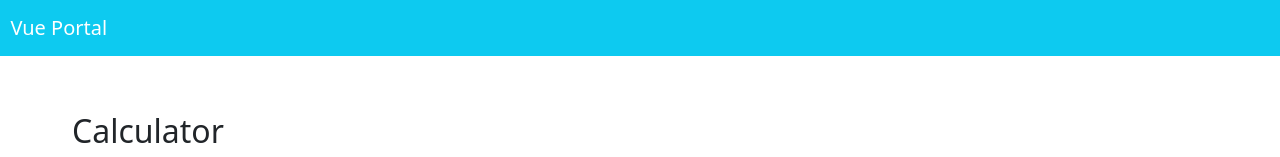
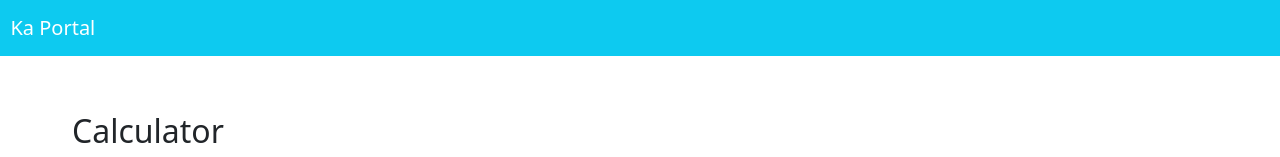
Before and after one commit to kahoau/vue-portal, a Vue app: page / in a window 1280 px wide. Shown: the top 157 px of the page. Built offline with nearby package versions, Linux system fonts and the light colour scheme.

Commit message:
portal name changed

```diff
--- a/public/index.html
+++ b/public/index.html
@@ -5,11 +5,11 @@
     <meta http-equiv="X-UA-Compatible" content="IE=edge">
     <meta name="viewport" content="width=device-width,initial-scale=1.0">
     <link rel="icon" href="<%= BASE_URL %>favicon.ico">
-    <title>Vue portal</title>
+    <title>Ka portal</title>
   </head>
   <body>
     <noscript>
-      <strong>We're sorry but Vue portal doesn't work properly without JavaScript enabled. Please enable it to continue.</strong>
+      <strong>We're sorry but Ka portal doesn't work properly without JavaScript enabled. Please enable it to continue.</strong>
     </noscript>
     <div id="app"></div>
     <!-- built files will be auto injected -->
--- a/src/components/SiteNav.vue
+++ b/src/components/SiteNav.vue
@@ -1,6 +1,6 @@
 <template>
   <b-navbar toggleable="lg" type="dark" variant="info">
-    <b-navbar-brand href="#">&nbsp;&nbsp;Vue Portal</b-navbar-brand>
+    <b-navbar-brand href="#">&nbsp;&nbsp;Ka Portal</b-navbar-brand>
     <b-navbar-toggle target="nav-collapse"></b-navbar-toggle>
 
     <!--
```
